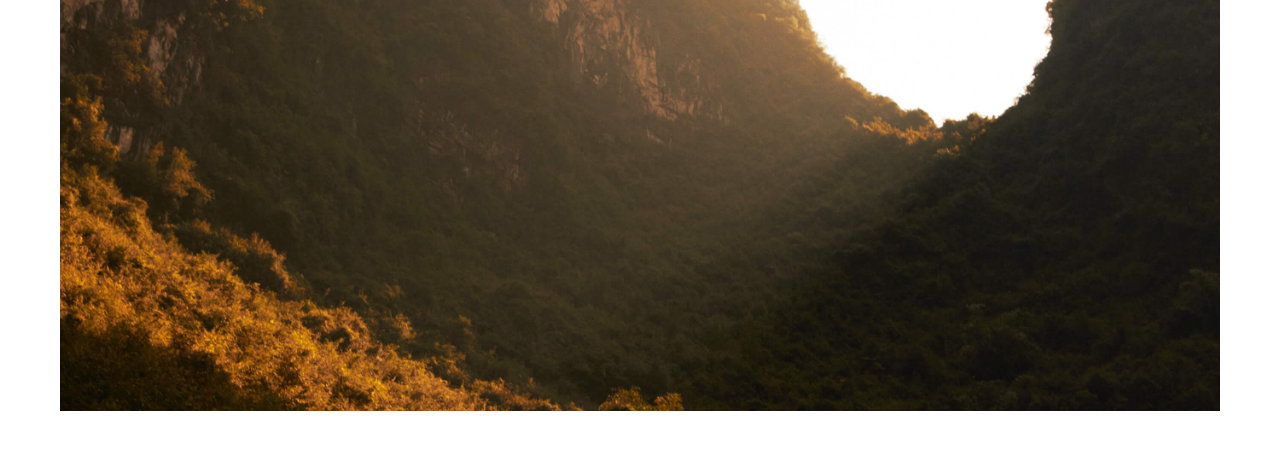
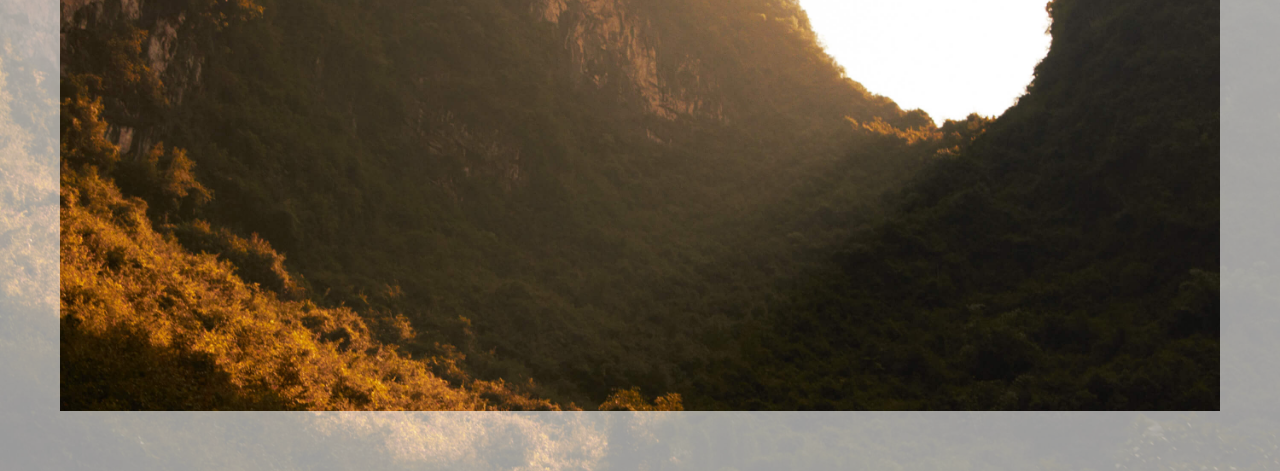
Before and after one commit to renatojsm/renatojsm.github.io, a plain HTML site: page index.html in a window 1280 px wide. Shown: the part 329-800 px from the top of the page. Drawn offline with nearby package versions, Linux system fonts and the light colour scheme.

Commit message:
border edit

```diff
--- a/css/style.css
+++ b/css/style.css
@@ -16,7 +16,7 @@
   left: 0;
   right: 0;
   bottom: 0;
-  border-color: white;
+  border-color: rgba(255,255,255, 0.6);
   border-style: solid;
   border-width: 60px;
 }
```
